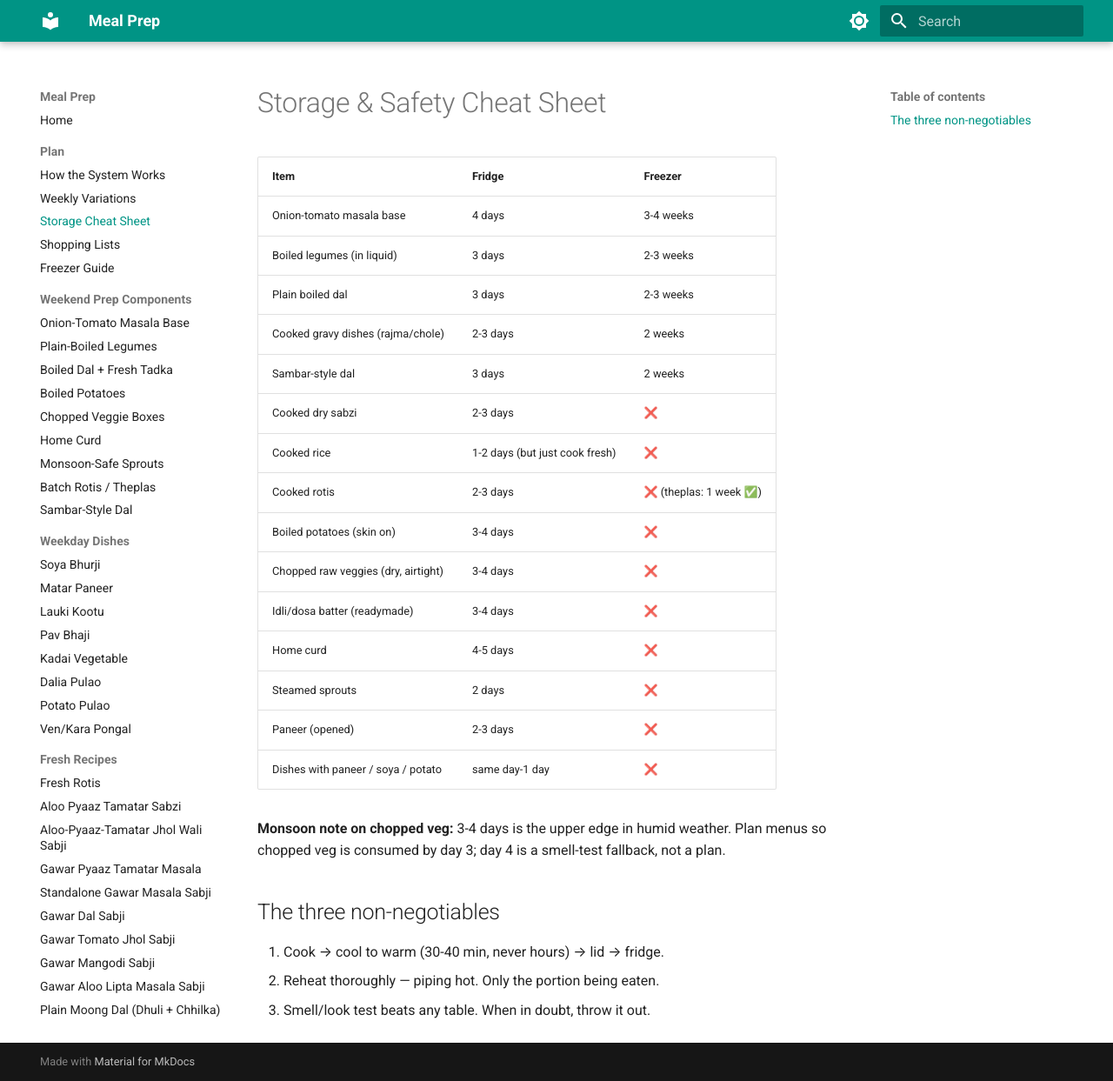
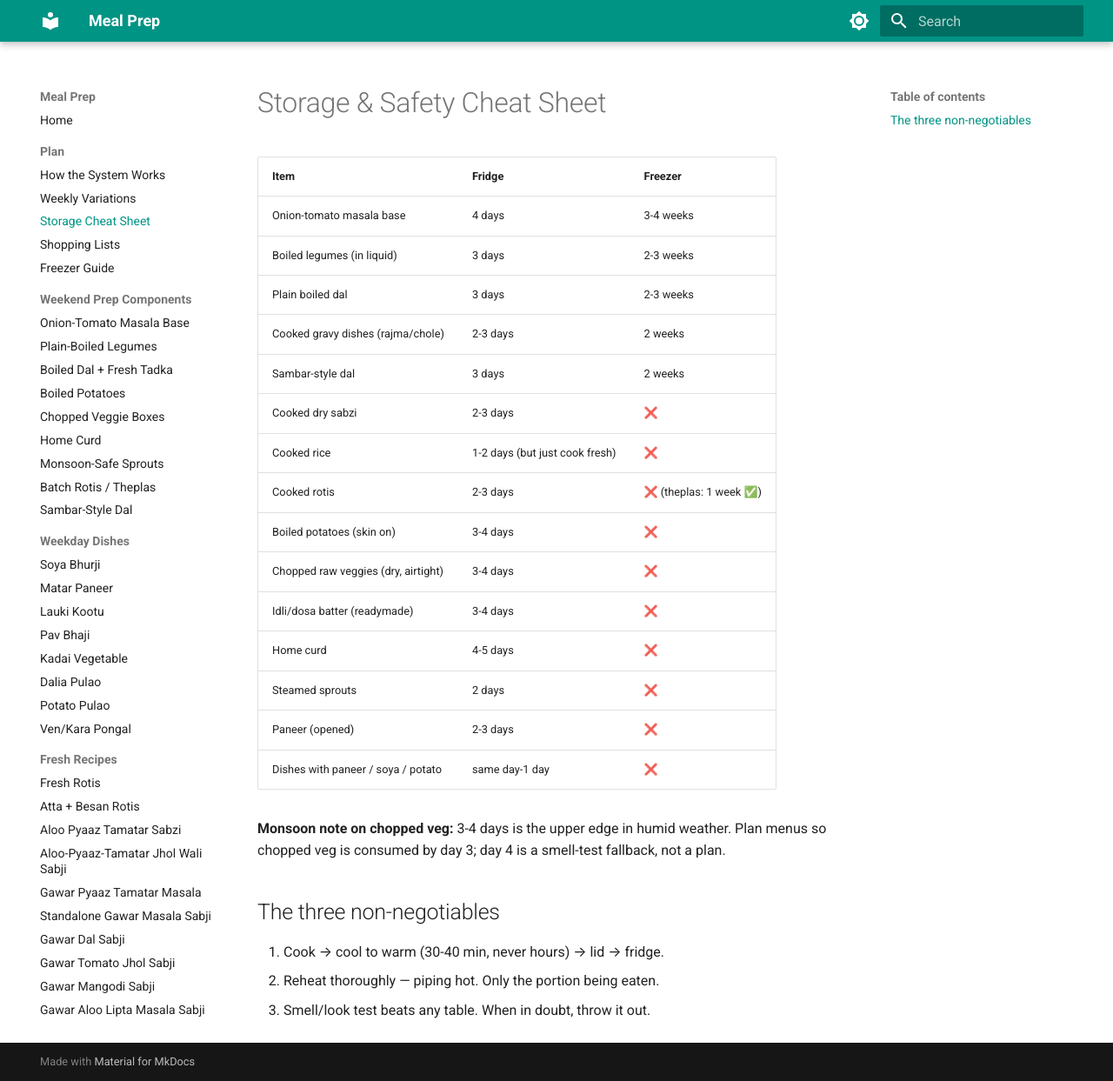
Before and after one commit to praveenpareek11/meal-prep, an MkDocs documentation site: the page built from docs/plan/storage-cheatsheet.md, in a window 1280 px wide and 1243 px high. Shown: the whole window at 87% size. Built offline with MkDocs 1.6.1 and Material for MkDocs 9.7.7, drawn with Linux system fonts in a browser that asks for light colours.

Commit message:
Add atta besan rotis to site navigation

```diff
--- a/mkdocs.yml
+++ b/mkdocs.yml
@@ -47,6 +47,7 @@
       - Ven/Kara Pongal: recipes/ven-pongal.md
   - Fresh Recipes:
       - Fresh Rotis: recipes/fresh-rotis.md
+      - Atta + Besan Rotis: recipes/atta-besan-rotis.md
       - Aloo Pyaaz Tamatar Sabzi: recipes/aloo-pyaaz-tamatar-sabzi.md
       - Aloo-Pyaaz-Tamatar Jhol Wali Sabji: recipes/aloo-pyaaz-tamatar-jhol.md
       - Gawar Pyaaz Tamatar Masala: recipes/gawar-pyaaz-tamatar-masala.md
```
